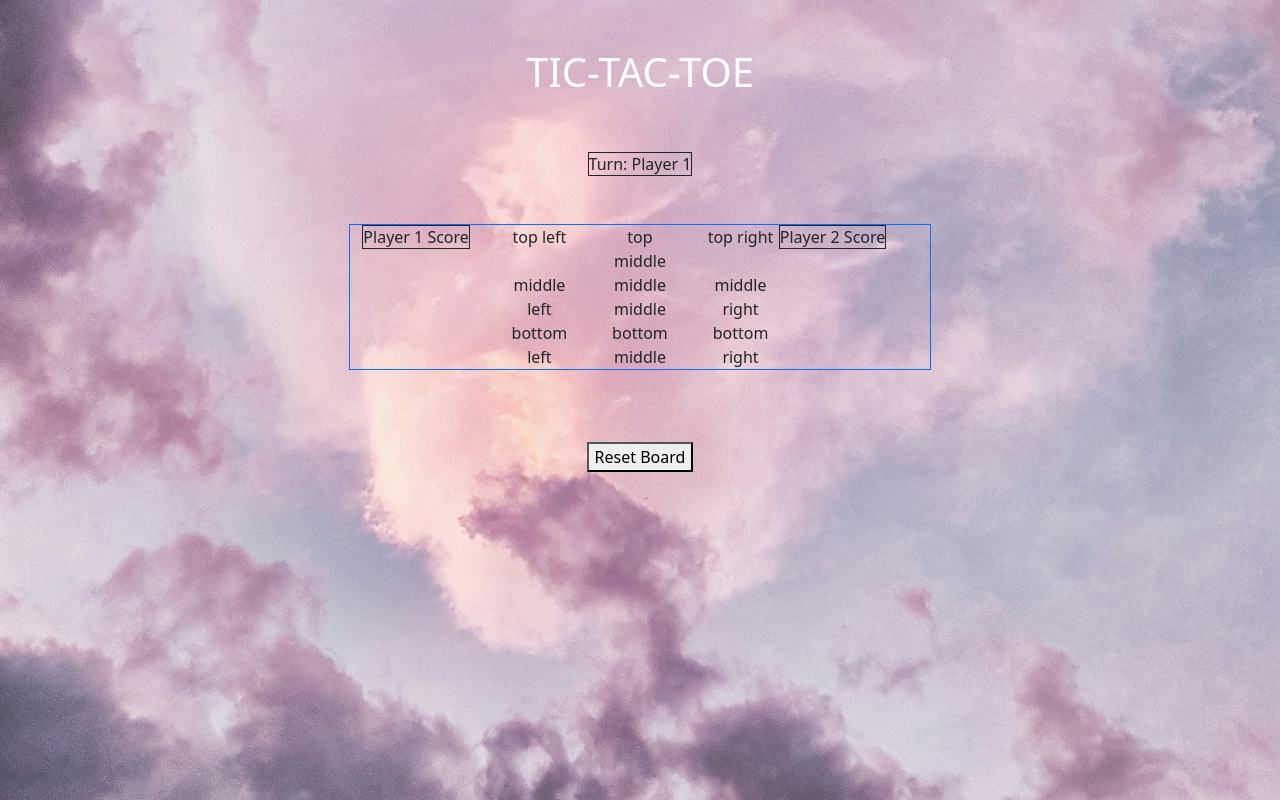
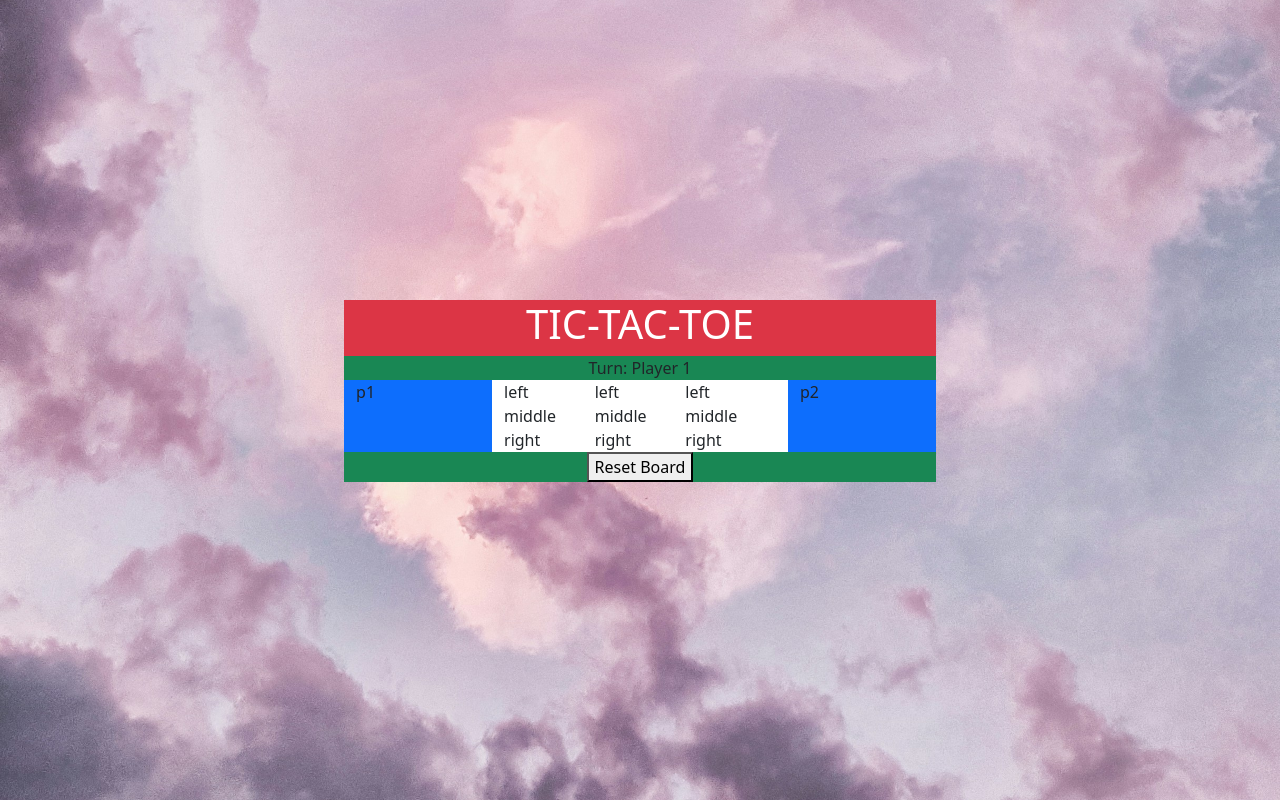
Before and after one commit to CaitlinSchaef/tic-tac-toe, a website built with Vite: page index.html in a window 1280 px wide. Built offline with nearby package versions, Linux system fonts and the light colour scheme.

Commit message:
okay everything is boxed correctly

```diff
--- a/css/style.css
+++ b/css/style.css
@@ -17,6 +17,7 @@ body {
 
 h1 {
   color: white;
+  text-align: center;
 }
 
 /* #box {
@@ -26,3 +27,12 @@ h1 {
   padding: 10px;
   margin: 10px;
 } */
+
+.container {
+  display: flex;
+  justify-content: center;
+  align-items: center;
+  max-height: auto;
+  max-width: auto;
+  margin-top: 300px;
+}
--- a/index.html
+++ b/index.html
@@ -15,94 +15,70 @@
   </head>
   <body>
 
-
-    <div class="container p-5 d-flex align-items-center justify-content-center">
-      <div class="row align-items-center justify-content-center">
-        <div class="col align-items-center justify-content-center">
-          <div class="row align-items-center" id="row1HEAD">
-            <div class="col justify-content-center text-center" id="Header">
-              <h1>TIC-TAC-TOE</h1>
-            </div>
-          </div>
-          <br>
-          <br>
-          <div class="row justify-content-center" id="row2TURN">
-            <div class="col justify-content-center text-center" id="WhoseTurn">
-              <div class="box">
-                <span class="border border-dark" id="turnBox"> Turn: Player 1 </span>
+    <div class="container" id="mainBody">
+      <div class="row bg-success">
+        <div class="col bg-success">
+            <div class="row bg-danger" id="headerRow">
+              <div class="col-lg bg-danger">
+                <h1>TIC-TAC-TOE</h1>
               </div>
             </div>
-          </div>
-          <br>
-          <br>
-          <div class="row justify-content-center align-items-center" id="row3GAME">
-            <div class="border border-primary d-flex">
-            <div class="col-3" id="Player1">
-              <div class="box">
-                <span class="border border-dark" id="turnBox"> Player 1 Score </span>
+            <div class="row bg-danger" id="turnRow">
+              <div class="col-lg bg-success justify-content-center text-center">
+                <div>Turn: Player 1</div>
               </div>
             </div>
-            <div class="col-6" id="Grid">
-              <div class="box text-center">
+            <div class="row bg-danger" id="gameRow">
+              <div class="col-3 bg-primary" id="player1Score">
+                p1
+              </div>
+              <div class="col-6 d-flex bg-white" id="gameBox">
                 <div class="row" id="topRow">
-                  <div class="col-4">
-                    top left
+                  <div class="col">
+                    left
                   </div>
-                  <div class="col-4">
-                    top middle
+                  <div class="col">
+                    middle
                   </div>
-                  <div class="col-4">
-                    top right
+                  <div class="col">
+                    right
                   </div>
                 </div>
                 <div class="row" id="middleRow">
-                  <div class="col-4">
-                    middle left
+                  <div class="col">
+                    left
                   </div>
-                  <div class="col-4">
-                    middle middle
+                  <div class="col">
+                    middle
                   </div>
-                  <div class="col-4">
-                    middle right
+                  <div class="col">
+                    right
                   </div>
                 </div>
                 <div class="row" id="bottomRow">
-                  <div class="col-4">
-                    bottom left
+                  <div class="col">
+                    left
                   </div>
-                  <div class="col-4">
-                    bottom middle
+                  <div class="col">
+                    middle
                   </div>
-                  <div class="col-4">
-                    bottom right
+                  <div class="col">
+                    right
                   </div>
                 </div>
-                </div>
-                </div>
-                <div class="col-3 justify-content-center" id="Player2">
-                  <div class="box">
-                    <span class="border border-dark" id="turnBox"> Player 2 Score </span>
-                  </div>
               </div>
+              <div class="col-3 bg-primary" id="player2Score">
+                p2
               </div>
             </div>
-          </div>
-          </div>
-        </div>
-      </div>
-          <br>
-          <div class="row justify-content-center" id="row4RESET">
-            <div class="col text-center justify-content-center" id="col">
-              <div class="box">
-                <button class="button">Reset Board</button>
+            <div class="row bg-danger" id="resetRow">
+              <div class="col-lg justify-content-center text-center bg-success">
+                <button class="button" id="resetBoardButton">Reset Board</button>
               </div>
             </div>
-          </div>
         </div>
       </div>
     </div>
-  </div>
-
 
 
     <!-- BootStrap JavaScript -->
```
Also changed, not shown: auxiliary/psuedoCode.md (+87 -0 lines).
